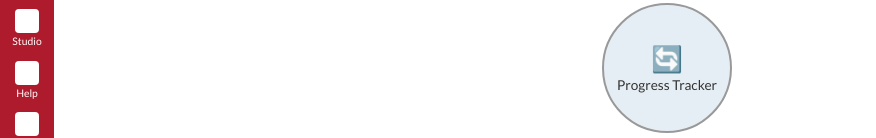
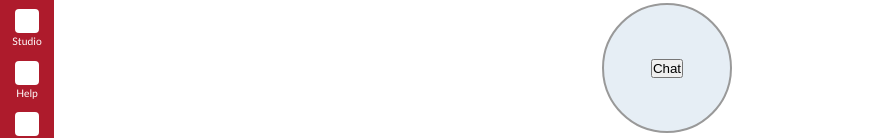
Before and after one commit to Asefah67/Group-19-Project, a browser extension: page frontend/Canvas-Layout.html in a window 1280 px wide. Shown: the part 413-551 px from the top of the page, without its empty margins (0-876 px from the left). Drawn offline with Linux system fonts and the light colour scheme.

Commit message:
added messages button

```diff
--- a/frontend/Canvas-Layout.html
+++ b/frontend/Canvas-Layout.html
@@ -98,8 +98,7 @@
       <!-- Bottom row: 1 circle centered -->
       <div class="row bottom-row">
         <div class="feature-circle">
-          <span class="feature-icon">🔄</span>
-          <span class="feature-label">Progress Tracker</span>
+          <button onclick="navigate('\source\chatView.html')">Chat</button>
         </div>
       </div>
     </nav>
```
